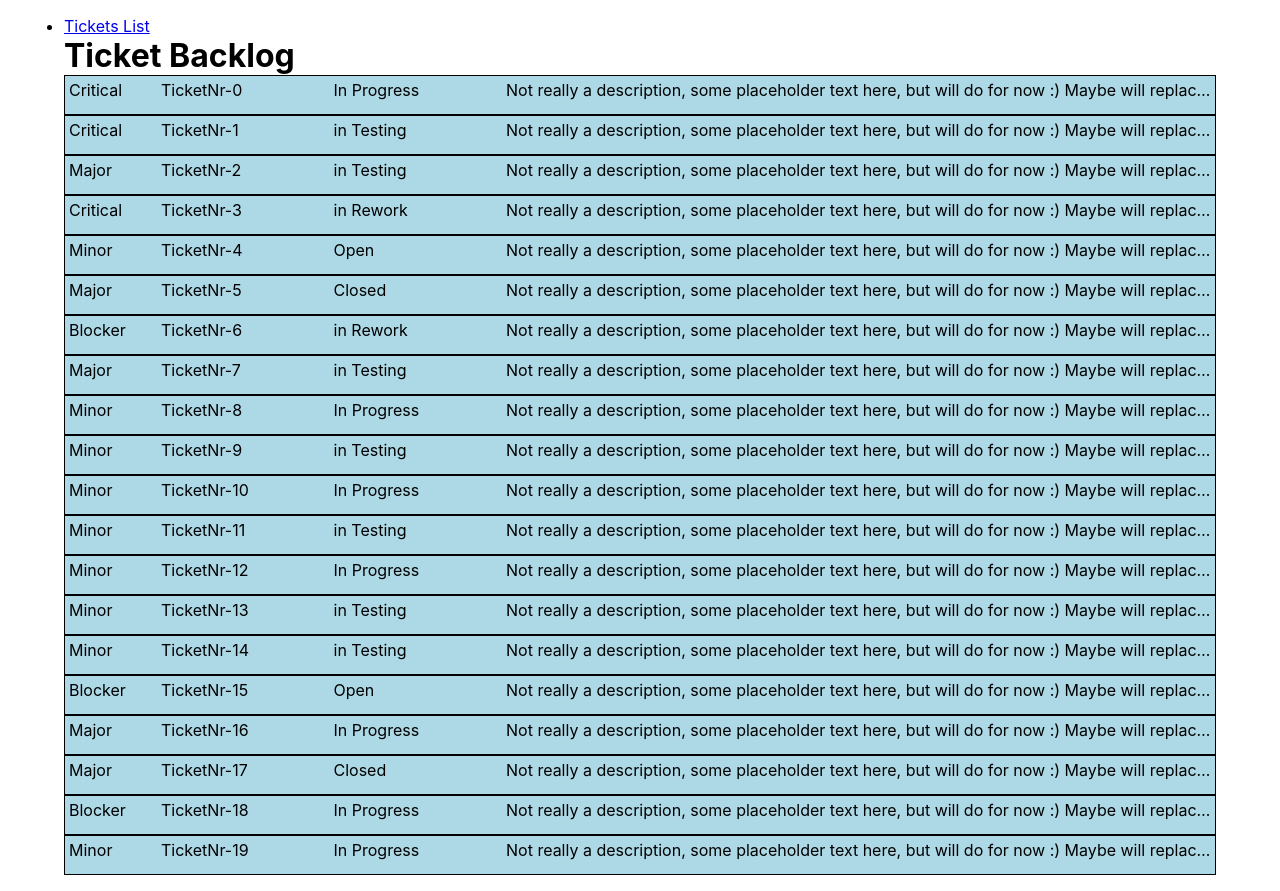
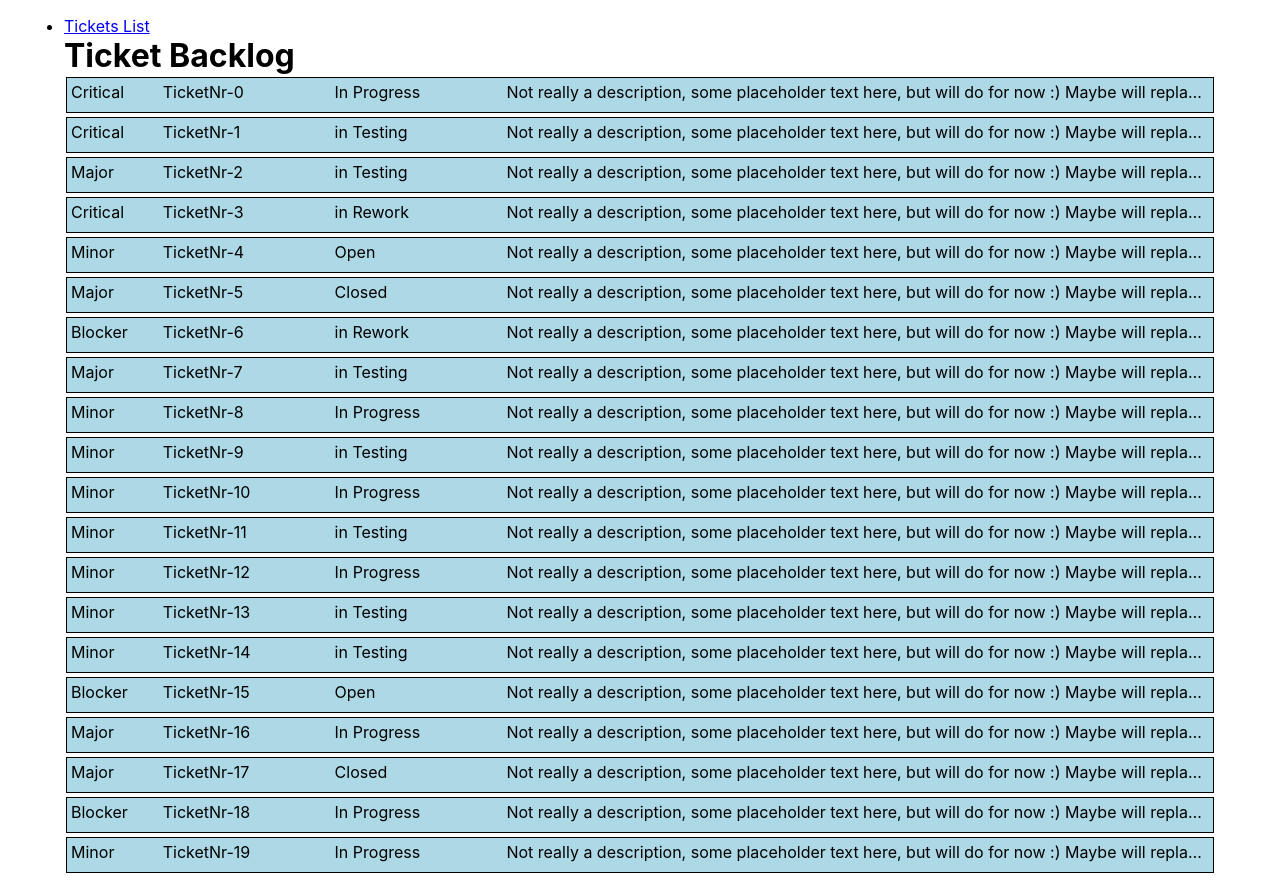
Before and after one commit to aliravn/virtual-list-challenge, a React (Create React App) app: page /backlog in a window 1280 px wide. Built offline with nearby package versions, Linux system fonts and the light colour scheme.

Commit message:
make list better readable by adding a tiny padding

```diff
--- a/src/components/ScalableList/ScalableList.js
+++ b/src/components/ScalableList/ScalableList.js
@@ -19,6 +19,7 @@ const ScalableList = props => {
 					top: `${i * itemHeight}px`,
 					width: '100%',
 					height: `${itemHeight}px`,
+					padding: '2px',
 				},
 			})
 		);
```
